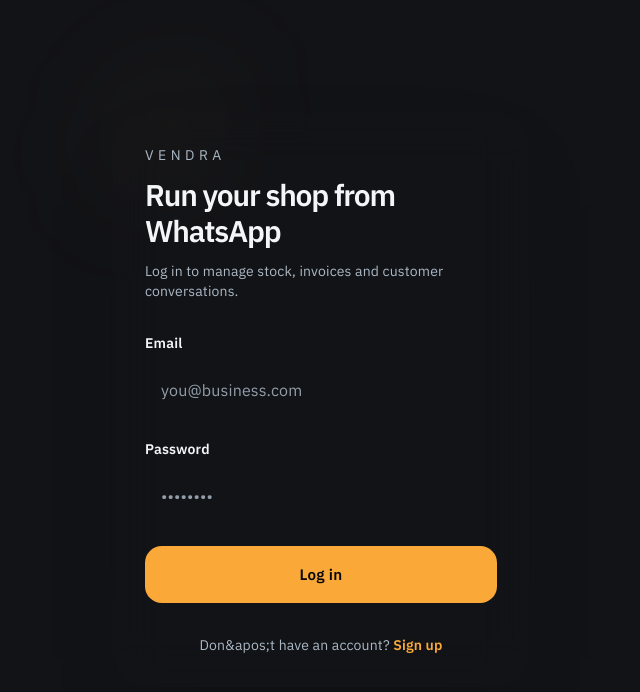
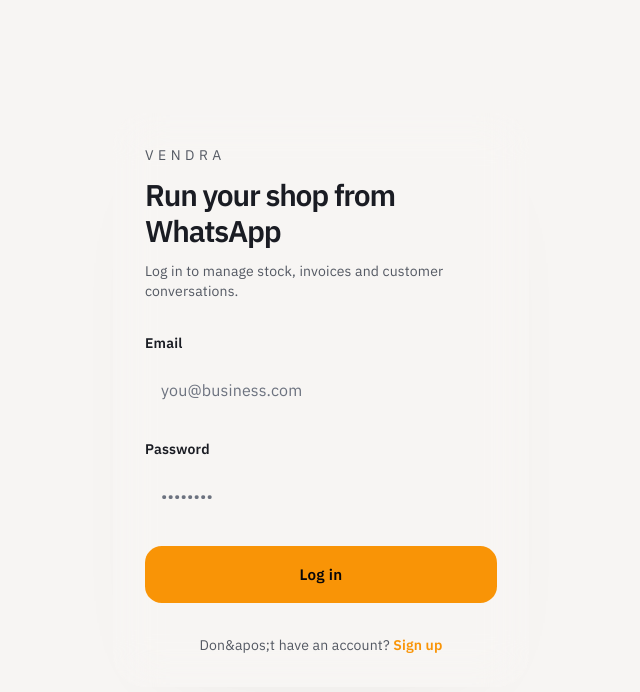
Before and after one commit to daniel-idowu-01/vendra, a Next.js app in the folder apps/web/: page /login in a window 1280 px wide. Shown: the top 692 px of the page, without its empty margins (319-959 px from the left). Built offline with nearby package versions, Linux system fonts and the light colour scheme; no server answers.

Commit message:
feat: implement theme toggle functionality and update styles across components

```diff
--- a/apps/web/src/app/(auth)/login/page.tsx
+++ b/apps/web/src/app/(auth)/login/page.tsx
@@ -48,7 +48,7 @@ export default function LoginPage() {
 
   return (
     <main className="relative mx-auto flex min-h-screen max-w-md flex-col justify-center px-4 py-10">
-      <div className="absolute inset-x-0 top-16 -z-10 h-72 rounded-full bg-[radial-gradient(circle_at_top_left,rgba(255,195,60,0.16),transparent_30%)] blur-3xl" />
+      <div className="absolute inset-x-0 top-16 -z-10 h-72 rounded-full bg-accent-glow blur-3xl" />
       <div className="relative space-y-8 glass-panel p-8">
         <div className="space-y-3">
           <p className="text-sm uppercase tracking-[0.32em] text-muted-foreground">Vendra</p>
--- a/apps/web/src/app/globals.css
+++ b/apps/web/src/app/globals.css
@@ -5,8 +5,27 @@
 @tailwind utilities;
 
 :root {
+  color-scheme: light;
+  font-family: "IBM Plex Sans", ui-sans-serif, system-ui, sans-serif;
+  --background: 40 20% 96%;
+  --surface: 40 15% 92%;
+  --surface-strong: 40 12% 85%;
+  --surface-soft: 40 18% 98%;
+  --foreground: 225 14% 12%;
+  --muted: 220 8% 46%;
+  --muted-foreground: 220 8% 36%;
+  --border: 40 12% 78%;
+  --accent: 35 95% 50%;
+  --accent-2: 178 86% 38%;
+  --accent-3: 304 80% 54%;
+  --card: 40 18% 94%;
+  --card-foreground: 225 14% 12%;
+  --shadow: 0 0% 0% / 0.08;
+  --overlay: 0 0 0;
+}
+
+[data-theme="dark"] {
   color-scheme: dark;
-  font-family: "IBM Plex Sans", ui-sans-serif, system-ui, sans-serif;
   --background: 225 14% 8%;
   --surface: 223 15% 13%;
   --surface-strong: 228 16% 18%;
@@ -21,6 +40,7 @@
   --card: 228 14% 16%;
   --card-foreground: 210 20% 96%;
   --shadow: 0 0% 0% / 0.2;
+  --overlay: 255 255 255;
 }
 
 * {
@@ -29,14 +49,14 @@
 
 html {
   min-height: 100%;
-  background: radial-gradient(circle at top, rgba(255, 240, 208, 0.08), transparent 34%), linear-gradient(180deg, hsl(var(--background)) 0%, hsl(var(--background)) 100%);
+  background: radial-gradient(circle at top, rgba(var(--overlay) / 0.06), transparent 34%), linear-gradient(180deg, hsl(var(--background)) 0%, hsl(var(--background)) 100%);
 }
 
 body {
   min-height: 100%;
   margin: 0;
   color: hsl(var(--foreground));
-  background: radial-gradient(circle at 20% 10%, hsla(var(--accent), 0.18), transparent 22%), linear-gradient(180deg, hsl(var(--background)) 0%, hsl(var(--surface)) 100%);
+  background: radial-gradient(circle at 20% 10%, hsla(var(--accent), 0.12), transparent 22%), linear-gradient(180deg, hsl(var(--background)) 0%, hsl(var(--surface)) 100%);
   font-family: var(--font-family);
   text-rendering: optimizeLegibility;
   line-height: 1.65;
@@ -47,7 +67,7 @@ body::before {
   content: "";
   position: fixed;
   inset: 0;
-  background: radial-gradient(circle at 18% 15%, rgba(255, 195, 60, 0.15), transparent 18%), radial-gradient(circle at 82% 8%, rgba(84, 236, 226, 0.16), transparent 22%);
+  background: radial-gradient(circle at 18% 15%, hsla(var(--accent), 0.1), transparent 18%), radial-gradient(circle at 82% 8%, hsla(var(--accent-2), 0.1), transparent 22%);
   pointer-events: none;
   z-index: -1;
 }
@@ -56,7 +76,7 @@ body::after {
   content: "";
   position: fixed;
   inset: 0;
-  background-image: linear-gradient(180deg, rgba(255, 255, 255, 0.03), transparent), linear-gradient(90deg, rgba(255, 255, 255, 0.02), transparent);
+  background-image: linear-gradient(180deg, rgba(var(--overlay) / 0.03), transparent), linear-gradient(90deg, rgba(var(--overlay) / 0.02), transparent);
   opacity: 0.35;
   pointer-events: none;
   z-index: -1;
@@ -64,7 +84,7 @@ body::after {
 }
 
 ::selection {
-  background: rgba(255, 194, 70, 0.32);
+  background: hsla(var(--accent), 0.32);
   color: hsl(var(--foreground));
 }
 
@@ -88,13 +108,56 @@ textarea {
 input:focus,
 textarea:focus {
   border-color: hsla(var(--accent), 0.45);
-  box-shadow: 0 0 0 4px rgba(255, 195, 55, 0.12);
+  box-shadow: 0 0 0 4px hsla(var(--accent), 0.12);
   background: hsla(var(--surface-soft), 0.98);
 }
 
 input::placeholder,
 textarea::placeholder {
   color: hsl(var(--muted));
+}
+
+.bg-glow {
+  background: radial-gradient(circle at top, rgba(var(--overlay) / 0.08), transparent 46%);
+}
+
+.bg-accent-glow {
+  background: radial-gradient(circle at top left, hsla(var(--accent), 0.16), transparent 30%);
+}
+
+.border-subtle {
+  border-color: hsla(var(--border), 0.65);
+}
+
+.ring-subtle {
+  --tw-ring-color: hsla(var(--border), 0.4);
+}
+
+.control-surface {
+  border: 1px solid hsla(var(--border), 0.5);
+  background: hsla(var(--surface), 0.85);
+  box-shadow: 0 28px 90px -60px hsl(var(--shadow));
+  backdrop-filter: blur(24px);
+}
+
+.nav-pill {
+  border: 1px solid hsla(var(--border), 0.5);
+  background: hsla(var(--surface-soft), 0.9);
+  color: hsl(var(--muted-foreground));
+  transition: border-color 0.2s ease, background 0.2s ease, color 0.2s ease;
+}
+
+.nav-pill:hover {
+  border-color: hsla(var(--accent), 0.4);
+  background: hsla(var(--surface), 0.9);
+  color: hsl(var(--foreground));
+}
+
+.mobile-header {
+  background: hsla(var(--surface), 0.9);
+  backdrop-filter: blur(20px);
+  box-shadow: 0 24px 80px -45px hsl(var(--shadow));
+  border: 1px solid hsla(var(--border), 0.4);
 }
 
 .btn-base {
@@ -114,7 +177,7 @@ textarea::placeholder {
 .btn-primary {
   background: hsl(var(--accent));
   color: #08070a;
-  box-shadow: 0 18px 50px -30px rgba(255, 175, 0, 0.48);
+  box-shadow: 0 18px 50px -30px hsla(var(--accent), 0.48);
 }
 
 .btn-primary:hover {
@@ -134,7 +197,7 @@ textarea::placeholder {
 }
 
 .btn-ghost:hover {
-  background: rgba(255, 255, 255, 0.06);
+  background: rgba(var(--overlay) / 0.06);
 }
 
 .card-surface {
@@ -142,7 +205,7 @@ textarea::placeholder {
   border: 1px solid hsla(var(--border), 0.18);
   background: linear-gradient(180deg, hsla(var(--surface), 0.95), hsla(var(--surface-strong), 0.92));
   color: hsl(var(--card-foreground));
-  box-shadow: 0 24px 80px -42px rgba(0, 0, 0, 0.55);
+  box-shadow: 0 24px 80px -42px hsl(var(--shadow));
   backdrop-filter: blur(18px);
 }
 
@@ -150,7 +213,7 @@ textarea::placeholder {
   border-radius: 2rem;
   border: 1px solid hsla(var(--border), 0.16);
   background: hsla(var(--surface), 0.92);
-  box-shadow: 0 32px 100px -60px rgba(0, 0, 0, 0.56);
+  box-shadow: 0 32px 100px -60px hsl(var(--shadow));
   backdrop-filter: blur(24px);
 }
 
@@ -168,7 +231,7 @@ textarea::placeholder {
 
 .input-surface:focus {
   border-color: hsla(var(--accent), 0.45);
-  box-shadow: 0 0 0 4px rgba(255, 195, 55, 0.12);
+  box-shadow: 0 0 0 4px hsla(var(--accent), 0.12);
   transform: translateY(-0.5px);
 }
 
--- a/apps/web/src/app/layout.tsx
+++ b/apps/web/src/app/layout.tsx
@@ -9,7 +9,7 @@ export const metadata: Metadata = {
 
 export default function RootLayout({ children }: { children: React.ReactNode }) {
   return (
-    <html lang="en">
+    <html lang="en" suppressHydrationWarning>
       <body className="min-h-screen bg-background text-foreground antialiased">
         <Providers>
           <div className="relative isolate min-h-screen overflow-hidden">{children}</div>
--- a/apps/web/src/components/app-shell/mobile-nav.tsx
+++ b/apps/web/src/components/app-shell/mobile-nav.tsx
@@ -13,13 +13,13 @@ const items = [
 
 export function MobileNav() {
   return (
-    <nav className="fixed inset-x-0 bottom-0 z-20 md:hidden border-t border-white/10 bg-surface/85 backdrop-blur-xl shadow-[0_-20px_60px_-35px_rgba(0,0,0,0.65)]">
+    <nav className="fixed inset-x-0 bottom-0 z-20 md:hidden border-t border-subtle bg-surface/85 backdrop-blur-xl shadow-[0_-20px_60px_-35px_rgba(0,0,0,0.65)]">
       <div className="mx-auto grid max-w-md grid-cols-5">
         {items.map((item) => (
           <Link
             key={item.href}
             href={item.href}
-            className="group flex h-16 flex-col items-center justify-center gap-1 text-[0.72rem] text-muted-foreground transition hover:text-white"
+            className="group flex h-16 flex-col items-center justify-center gap-1 text-[0.72rem] text-muted-foreground transition hover:text-foreground"
           >
             <item.icon className="h-5 w-5 transition group-hover:scale-110" aria-hidden />
             <span className="text-[0.65rem] tracking-[0.2em] uppercase">{item.label}</span>
--- a/apps/web/src/components/auth/logout-button.tsx
+++ b/apps/web/src/components/auth/logout-button.tsx
@@ -18,7 +18,7 @@ export function LogoutButton() {
   return (
     <button
       onClick={handleLogout}
-      className="rounded-full border border-white/10 bg-surface-soft/90 px-4 py-2 text-sm font-medium text-muted-foreground transition hover:border-red-400/40 hover:bg-surface hover:text-red-400 flex items-center gap-2"
+      className="rounded-full border border-subtle bg-surface-soft/90 px-4 py-2 text-sm font-medium text-muted-foreground transition hover:border-red-400/40 hover:bg-surface hover:text-red-400 flex items-center gap-2"
     >
       <LogOut className="h-3.5 w-3.5" />
       Logout
--- /dev/null
+++ b/apps/web/src/components/ui/theme-toggle.tsx
@@ -0,0 +1,18 @@
+"use client";
+
+import { Moon, Sun } from "lucide-react";
+import { useTheme } from "@/lib/theme-provider";
+
+export function ThemeToggle() {
+  const { theme, toggle } = useTheme();
+
+  return (
+    <button
+      onClick={toggle}
+      className="rounded-full border border-subtle bg-surface-soft/90 p-2.5 text-muted-foreground transition hover:border-accent/40 hover:text-foreground"
+      aria-label={`Switch to ${theme === "light" ? "dark" : "light"} mode`}
+    >
+      {theme === "light" ? <Moon size={16} /> : <Sun size={16} />}
+    </button>
+  );
+}
--- a/apps/web/src/lib/providers.tsx
+++ b/apps/web/src/lib/providers.tsx
@@ -2,7 +2,12 @@
 
 import { QueryClientProvider } from "@tanstack/react-query";
 import { queryClient } from "./query-client";
+import { ThemeProvider } from "./theme-provider";
 
 export function Providers({ children }: { children: React.ReactNode }) {
-  return <QueryClientProvider client={queryClient}>{children}</QueryClientProvider>;
+  return (
+    <QueryClientProvider client={queryClient}>
+      <ThemeProvider>{children}</ThemeProvider>
+    </QueryClientProvider>
+  );
 }
--- /dev/null
+++ b/apps/web/src/lib/theme-provider.tsx
@@ -0,0 +1,43 @@
+"use client";
+
+import { createContext, useContext, useEffect, useState, type ReactNode } from "react";
+
+type Theme = "light" | "dark";
+
+type ThemeContextValue = {
+  theme: Theme;
+  toggle: () => void;
+};
+
+const ThemeContext = createContext<ThemeContextValue>({
+  theme: "light",
+  toggle: () => {}
+});
+
+const STORAGE_KEY = "vendra-theme";
+
+function getStored(): Theme {
+  if (typeof window === "undefined") return "light";
+  return (localStorage.getItem(STORAGE_KEY) as Theme) ?? "light";
+}
+
+export function ThemeProvider({ children }: { children: ReactNode }) {
+  const [theme, setTheme] = useState<Theme>("light");
+
+  useEffect(() => {
+    setTheme(getStored());
+  }, []);
+
+  useEffect(() => {
+    document.documentElement.setAttribute("data-theme", theme);
+    localStorage.setItem(STORAGE_KEY, theme);
+  }, [theme]);
+
+  const toggle = () => setTheme((t) => (t === "light" ? "dark" : "light"));
+
+  return <ThemeContext.Provider value={{ theme, toggle }}>{children}</ThemeContext.Provider>;
+}
+
+export function useTheme() {
+  return useContext(ThemeContext);
+}
```
Also changed, not shown: apps/web/src/app/(dashboard)/layout.tsx (+13 -6 lines).
